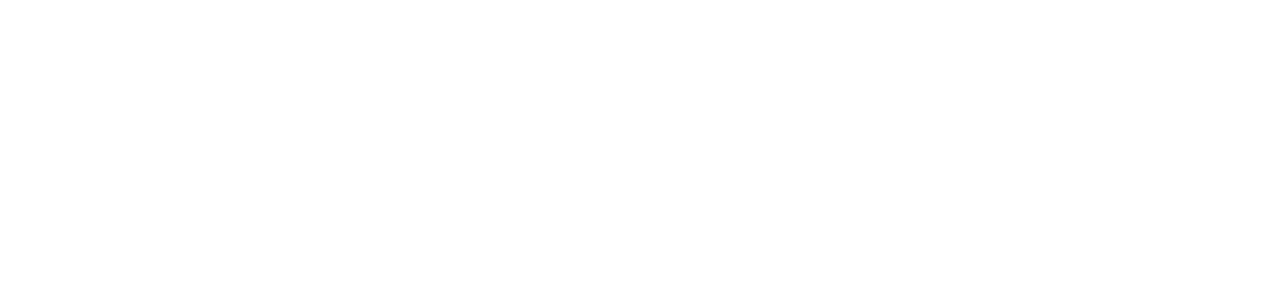
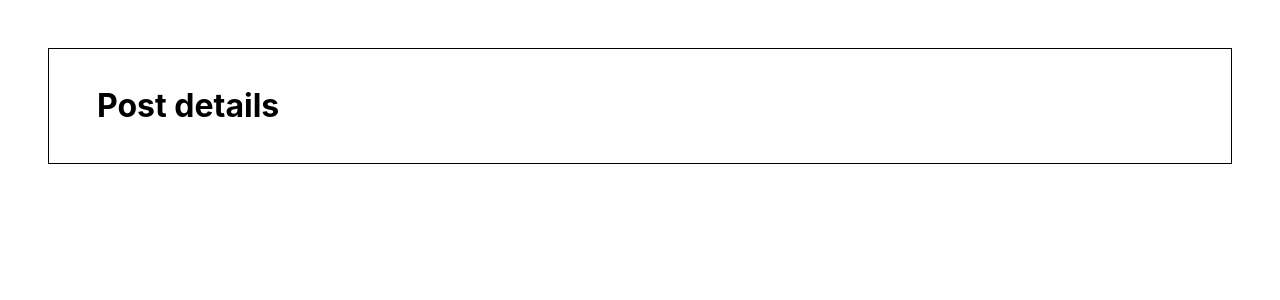
Before and after one commit to Miriamvdb/codaisseur-coders-60, a React (Create React App) app: page /post/1 in a window 1280 px wide. Before the commit this address had no page. Shown: the top 300 px of the page. Built offline with nearby package versions, Linux system fonts and the light colour scheme.

Commit message:
Homepage: added navlink to Detailspage: Setup

```diff
--- a/src/App.js
+++ b/src/App.js
@@ -1,12 +1,13 @@
 import "./App.css";
 import { Route, Routes } from "react-router-dom";
-import { Homepage } from "./pages/Homepage";
+import { Homepage, PostDetailspage } from "./pages";
 
 function App() {
   return (
     <div className="App">
       <Routes>
         <Route path="/" element={<Homepage />} />
+        <Route path="/post/:id" element={<PostDetailspage />} />
       </Routes>
     </div>
   );
--- a/src/pages/Homepage/index.js
+++ b/src/pages/Homepage/index.js
@@ -1,6 +1,7 @@
 import moment from "moment";
 import { useEffect } from "react";
 import { useDispatch, useSelector } from "react-redux";
+import { NavLink } from "react-router-dom";
 import { selectAllPosts } from "../../store/feed/selectors";
 import { fetchPosts } from "../../store/feed/thunk";
 import "./styles.css";
@@ -23,7 +24,12 @@ const Homepage = () => {
           : allPosts.map((post) => {
               return (
                 <div key={post.id} className="one-post">
-                  <h3>{post.title}</h3>
+                  <NavLink
+                    to={`/post/${post.id}`}
+                    className="link-post-details"
+                  >
+                    <h3>{post.title}</h3>
+                  </NavLink>
                   <p
                     style={{
                       fontSize: "12px",
--- a/src/pages/Homepage/styles.css
+++ b/src/pages/Homepage/styles.css
@@ -3,3 +3,12 @@
   padding: 1rem 3rem;
   border: 1px solid black;
 }
+
+.link-post-details {
+  text-decoration: none;
+  color: black;
+}
+
+.link-post-details:hover {
+  color: tomato;
+}
--- /dev/null
+++ b/src/pages/PostDetailspage/index.js
@@ -0,0 +1,11 @@
+import "./styles.css";
+
+const PostDetailspage = () => {
+  return (
+    <div className="container-post-detailspage">
+      <h1>Post details</h1>
+    </div>
+  );
+};
+
+export { PostDetailspage };
--- /dev/null
+++ b/src/pages/PostDetailspage/styles.css
@@ -0,0 +1,5 @@
+.container-post-detailspage {
+  margin: 3rem;
+  padding: 1rem 3rem;
+  border: 1px solid black;
+}
--- a/src/pages/index.js
+++ b/src/pages/index.js
@@ -1 +1,2 @@
 export * from "./Homepage";
+export * from "./PostDetailspage";
```
Also changed, not shown: 1 other file (tests, documents, lock files or other folders).
